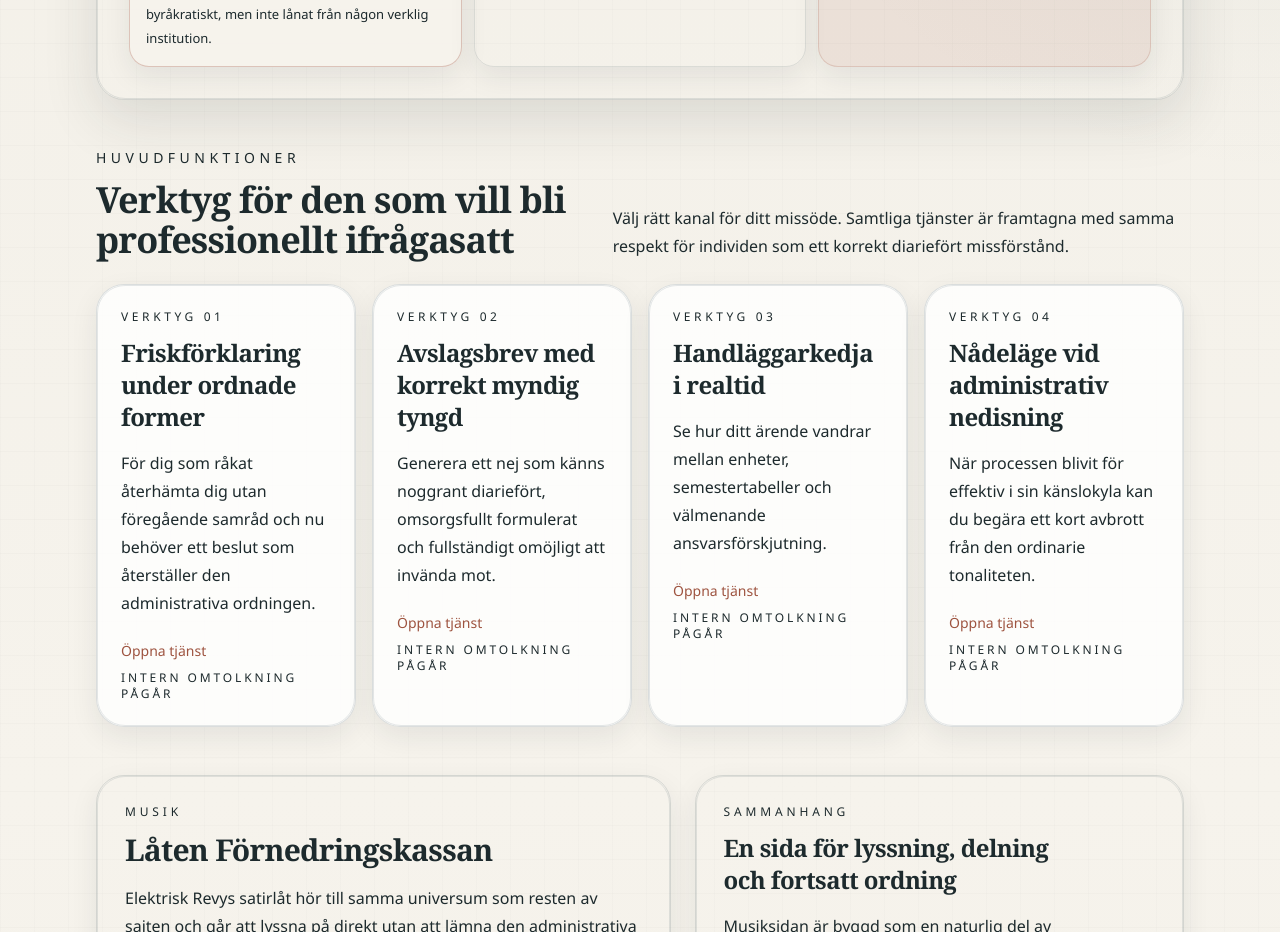
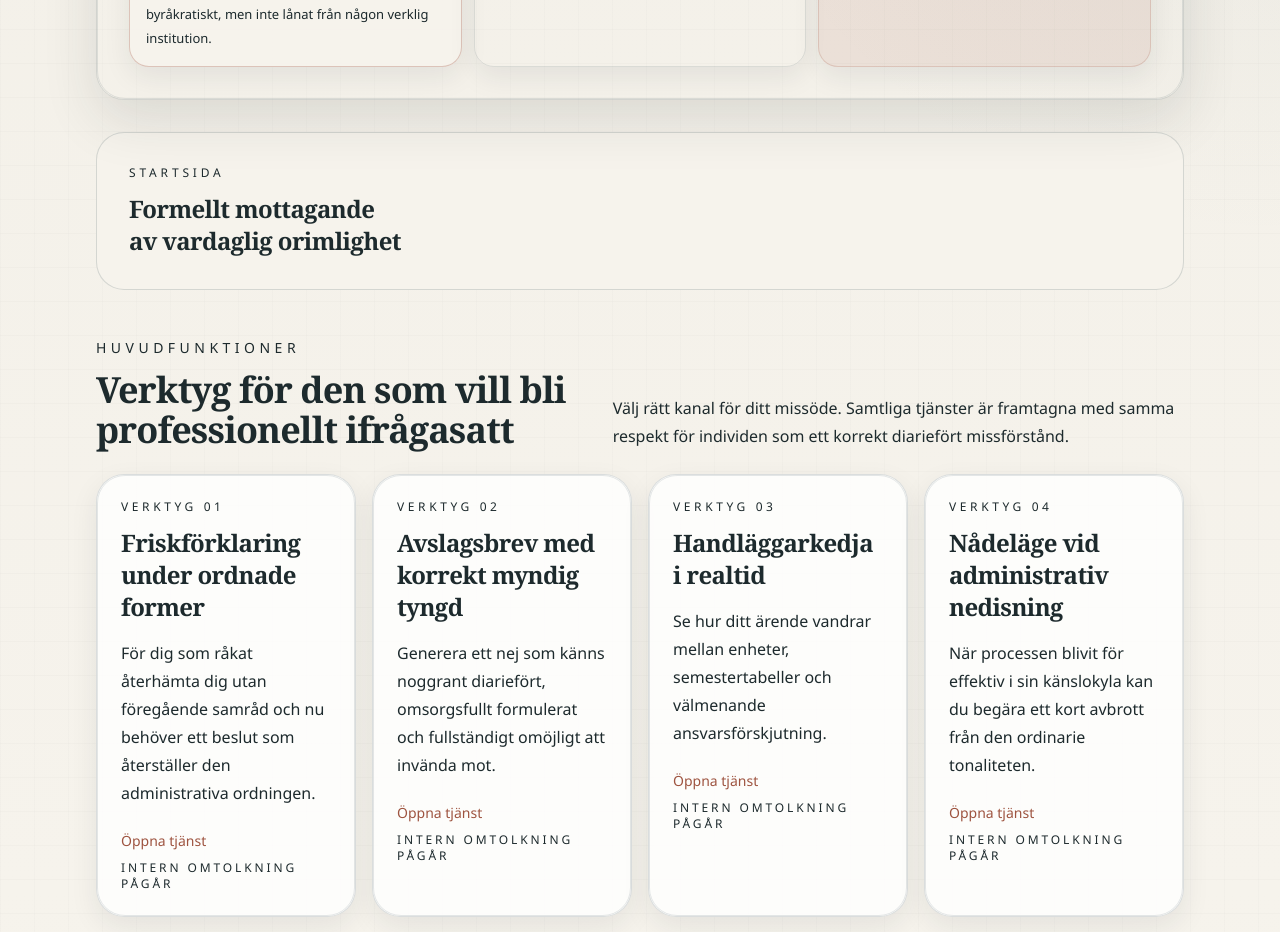
Before and after one commit to uppsala018/fornedringskassan, a Next.js app: page / in a window 1280 px wide. Shown: the part 1160-2092 px from the top of the page. Built offline with nearby package versions, Linux system fonts and the light colour scheme.

Commit message:
feat: add shared punchline strip to missing routes

```diff
--- a/app/fragor-och-svar/page.tsx
+++ b/app/fragor-och-svar/page.tsx
@@ -2,6 +2,7 @@ import type { Metadata } from "next";
 import Link from "next/link";
 
 import { PageShell } from "@/components/page-shell";
+import { PunchlineStrip } from "@/components/punchline-strip";
 
 const title = "Frågor och svar | Förnedringskassan";
 const description =
@@ -85,6 +86,11 @@ export default function FAQPage() {
       eyebrow="Vanliga frågor"
       showInstitutionNote={false}
     >
+      <PunchlineStrip
+        eyebrow="FAQ"
+        punchline="Standardiserade svar på redan ordnade frågor"
+      />
+
       <section className="institution-card p-6 sm:p-8">
         <p className="max-w-3xl text-base leading-8 text-ink/76">
           Den här sidan samlar korta svar om projektets fiktiva ram och den institutionella
--- a/app/handlaggarnytt/page.tsx
+++ b/app/handlaggarnytt/page.tsx
@@ -2,6 +2,7 @@ import type { Metadata } from "next";
 import Link from "next/link";
 
 import { PageShell } from "@/components/page-shell";
+import { PunchlineStrip } from "@/components/punchline-strip";
 import { handlaggarnyttPosts } from "./posts";
 
 const title = "Handläggarnytt | officiella notiser från Förnedringskassan";
@@ -35,6 +36,11 @@ export default function HandlaggarnyttPage() {
       eyebrow="Intern bulletin"
       showInstitutionNote={false}
     >
+      <PunchlineStrip
+        eyebrow="Handläggarnytt"
+        punchline="Interna rörelser i ordnad stillhet"
+      />
+
       <section className="rounded-dossier border border-steel/20 bg-paper p-6 sm:p-8">
         <p className="text-xs uppercase tracking-[0.32em] text-ink/72">Systemets egen bulletin</p>
         <p className="mt-3 max-w-3xl text-base leading-8 text-ink/76">
--- a/app/musik/fornedringskassan/page.tsx
+++ b/app/musik/fornedringskassan/page.tsx
@@ -4,6 +4,7 @@ import Link from "next/link";
 
 import { PageShell } from "@/components/page-shell";
 import { ReleaseShareButton } from "@/components/release-share-button";
+import { PunchlineStrip } from "@/components/punchline-strip";
 
 const title = "Förnedringskassan | Elektrisk Revy";
 const description =
@@ -39,6 +40,11 @@ export default function MusikFornedringskassanPage() {
       eyebrow="Musik"
       showInstitutionNote={false}
     >
+      <PunchlineStrip
+        eyebrow="Lyssning"
+        punchline="En satirlåt i institutionell förpackning"
+      />
+
       <section className="grid gap-6 lg:grid-cols-[1.08fr_0.92fr]">
         <article className="rounded-dossier border border-steel/20 bg-paper p-6 sm:p-8">
           <p className="text-xs uppercase tracking-[0.32em] text-ink/72">Om låten</p>
--- a/app/om/page.tsx
+++ b/app/om/page.tsx
@@ -2,6 +2,7 @@ import type { Metadata } from "next";
 import Link from "next/link";
 
 import { PageShell } from "@/components/page-shell";
+import { PunchlineStrip } from "@/components/punchline-strip";
 
 const title = "Om Förnedringskassan | satirisk parodi på myndighetsspråk";
 const description =
@@ -30,6 +31,11 @@ export default function OmPage() {
       title="Om Förnedringskassan"
       intro="Förnedringskassan är ett satiriskt projekt om myndighetsspråk som gör process viktigare än innehåll och människor till ärenden."
     >
+      <PunchlineStrip
+        eyebrow="Om projektet"
+        punchline="En institutionell ton för sådant som inte borde låta så här"
+      />
+
       <section className="rounded-dossier border border-stamp/20 bg-stamp/10 p-6">
         <p className="text-xs uppercase tracking-[0.34em] text-ink/72">
           Tydlig disclaimer
--- a/components/friskforklaring-assessment.tsx
+++ b/components/friskforklaring-assessment.tsx
@@ -4,6 +4,7 @@ import Link from "next/link";
 import { type FormEvent, useMemo, useState } from "react";
 
 import { PageShell } from "@/components/page-shell";
+import { PunchlineStrip } from "@/components/punchline-strip";
 import { statusMicrocopy } from "@/lib/microcopy";
 
 type AnswerValue = "ja" | "nej" | "otydligt";
@@ -155,6 +156,11 @@ export function FriskforklaringAssessment() {
       title="Friskförklaring"
       intro="Svara på fem frågor och se om beslutsstödet tycker att din återhämtning ser alltför fungerande ut."
     >
+      <PunchlineStrip
+        eyebrow="Friskförklaring"
+        punchline="Återhämtning registrerad som avvikelse"
+      />
+
       <section className="grid gap-6 lg:grid-cols-[1.08fr_0.92fr]">
         <form
           onSubmit={handleSubmit}
--- a/components/homepage-showcase.tsx
+++ b/components/homepage-showcase.tsx
@@ -5,6 +5,7 @@ import { useEffect, useRef, useState } from "react";
 import type { CSSProperties, FormEvent } from "react";
 
 import { LogoMark } from "@/components/logo-mark";
+import { PunchlineStrip } from "@/components/punchline-strip";
 
 const actions = [
   ["/friskforklaring", "Bli friskförklarad", "Primär prövning", "Verklighet konverteras till underlag"],
@@ -443,6 +444,13 @@ export function HomepageShowcase() {
         </div>
       </section>
 
+      <section className="mt-8">
+        <PunchlineStrip
+          eyebrow="Startsida"
+          punchline="Formellt mottagande av vardaglig orimlighet"
+        />
+      </section>
+
       <section className="mt-12">
         <div className="flex flex-col gap-4 lg:flex-row lg:items-end lg:justify-between">
           <div><p className="text-sm uppercase tracking-[0.32em] text-ink/72">Huvudfunktioner</p><h2 className="mt-3 text-balance font-display text-4xl font-semibold tracking-tight text-ink">Verktyg för den som vill bli professionellt ifrågasatt</h2></div>
--- a/components/nadalage-view.tsx
+++ b/components/nadalage-view.tsx
@@ -1,6 +1,8 @@
 "use client";
 
 import { useMemo, useState } from "react";
+
+import { PunchlineStrip } from "@/components/punchline-strip";
 
 type SupportCategory = "Stillhet" | "Tröst" | "Värdighet";
 
@@ -66,9 +68,14 @@ export function NadalageView() {
 
   return (
     <section className="mx-auto max-w-5xl px-4 py-12 sm:px-6 lg:px-8 lg:py-16">
+      <PunchlineStrip
+        eyebrow="Nådeläge"
+        punchline="Tillfälligt undantag från ordinarie tonläge"
+      />
+
       <section
         aria-labelledby="nadalage-intro"
-        className="soften-in overflow-hidden rounded-[2rem] border border-[#d9ddd8] bg-[linear-gradient(180deg,rgba(255,255,255,0.94),rgba(241,245,241,0.96))] shadow-[0_20px_60px_rgba(49,67,70,0.08)]"
+        className="soften-in mt-8 overflow-hidden rounded-[2rem] border border-[#d9ddd8] bg-[linear-gradient(180deg,rgba(255,255,255,0.94),rgba(241,245,241,0.96))] shadow-[0_20px_60px_rgba(49,67,70,0.08)]"
       >
         <div className="grid gap-10 px-6 py-8 sm:px-8 lg:grid-cols-[1.15fr_0.85fr] lg:px-10 lg:py-10">
           <div>
--- /dev/null
+++ b/components/punchline-strip.tsx
@@ -0,0 +1,29 @@
+"use client";
+
+type PunchlineStripProps = {
+  eyebrow: string;
+  punchline: string;
+  note?: string;
+  className?: string;
+};
+
+export function PunchlineStrip({
+  eyebrow,
+  punchline,
+  note,
+  className = "",
+}: PunchlineStripProps) {
+  return (
+    <section className={`rounded-dossier border border-steel/20 bg-paper p-6 sm:p-8 ${className}`}>
+      <div className="grid gap-4 lg:grid-cols-[0.95fr_1.05fr] lg:items-center">
+        <div>
+          <p className="text-xs uppercase tracking-[0.32em] text-ink/72">{eyebrow}</p>
+          <h2 className="mt-3 text-balance font-display text-2xl font-semibold tracking-tight text-ink">
+            {punchline}
+          </h2>
+        </div>
+        {note ? <p className="max-w-3xl text-base leading-8 text-ink/76">{note}</p> : null}
+      </div>
+    </section>
+  );
+}
```
